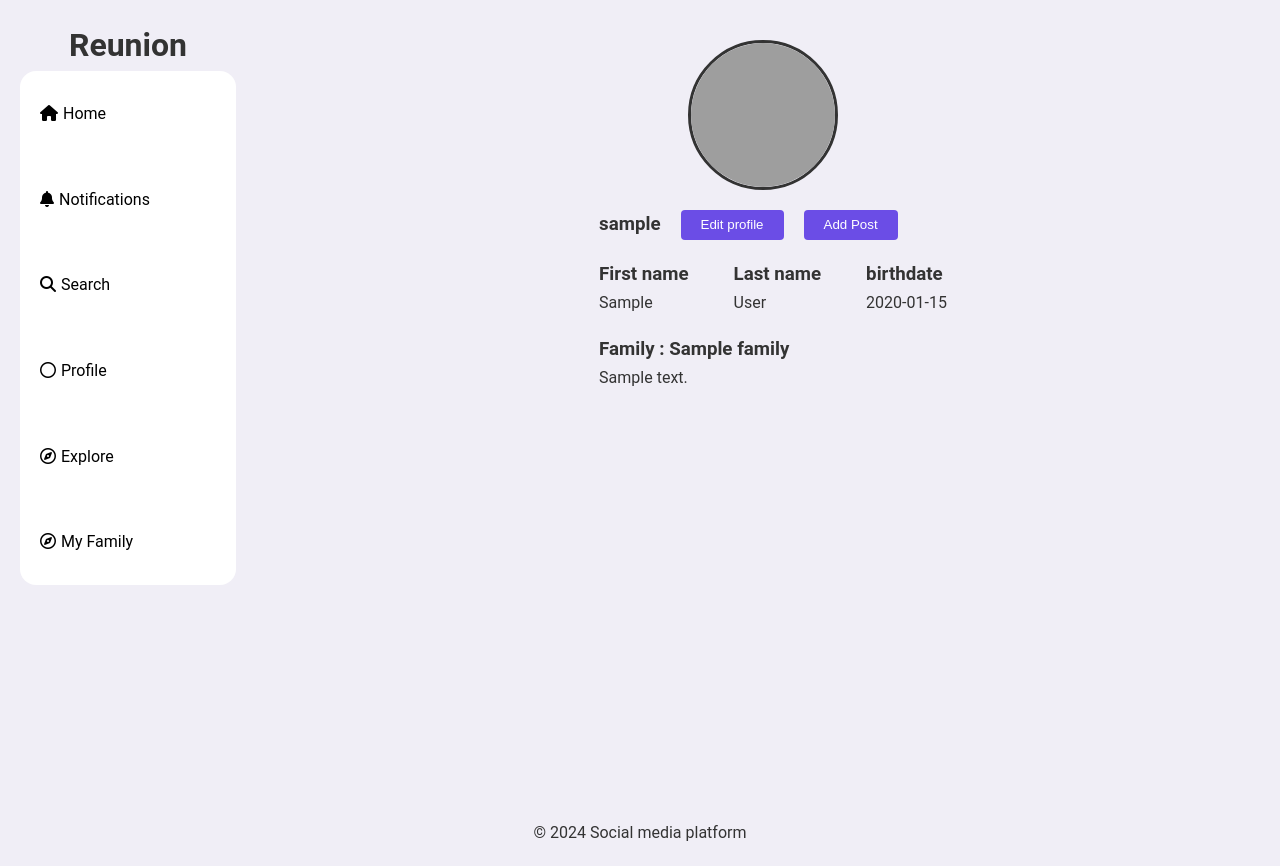
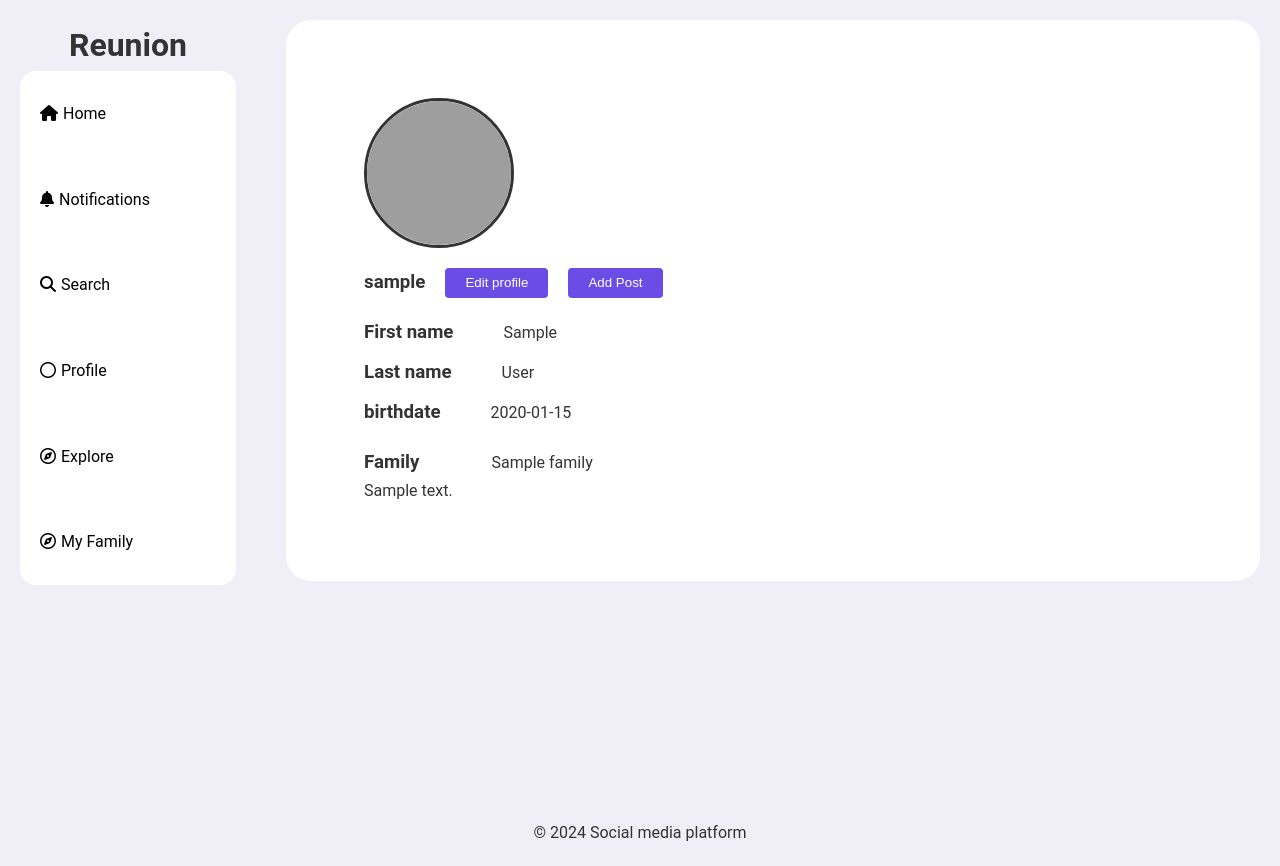
Before and after one commit to modi161/social-media-platform, a Flask app: a page that uses src/templates/profile.html in a window 1280 px wide. Run offline with Flask 3, Linux system fonts and the light colour scheme; tables that the repository leaves empty hold one stand-in row (values such as "Sample post"); grey boxes are pictures that could not be loaded.

Commit message:
profile page

```diff
--- a/src/static/profile.css
+++ b/src/static/profile.css
@@ -33,16 +33,19 @@ body{
 .container .section{
     display: flex;
     flex-direction: column;
-
+    justify-content: left;
     flex-grow: 1;
     padding: 20px;
 }
 .container .section .userinfo{
     display: flex;
     flex-direction: column;
-    align-items: center;
     gap: 20px;
     padding-top: 20px;
+    background: var;
+    background-color: var(--color-white);
+    padding: 78px;
+    border-radius: 25px;
 
 }
 
@@ -69,14 +72,26 @@ body{
 
 .row2{
     display: flex;
+    flex-direction: column;
+    gap: 10px;
+
+}
+.row2 .inf{
+    display: flex;
     flex-direction: row;
-    gap: 45px;
-
+    align-items: center;
+    gap: 50px;
 }
 
 .row3{
     display: flex;
     flex-direction: column;
+}
+.row3 .inf{
+    display: flex;
+    flex-direction: row;
+    align-items: center;
+    gap: 72px;
 }
 
 .profile-image {
--- a/src/templates/profile.html
+++ b/src/templates/profile.html
@@ -43,7 +43,8 @@
                         <div class="inf"><h3>birthdate</h3> <p>{{user.Birthdate}}</p></div>
                     </div>
                     <div class="row3">
-                        <h3>Family : {{user_family.familyname}}</h3>
+                        <div class="inf"><h3>Family</h3><p>{{user_family.familyname}}</p></div>
+
                         <p>{{user.bio}}</p>
                     </div>
                 </div>
```
